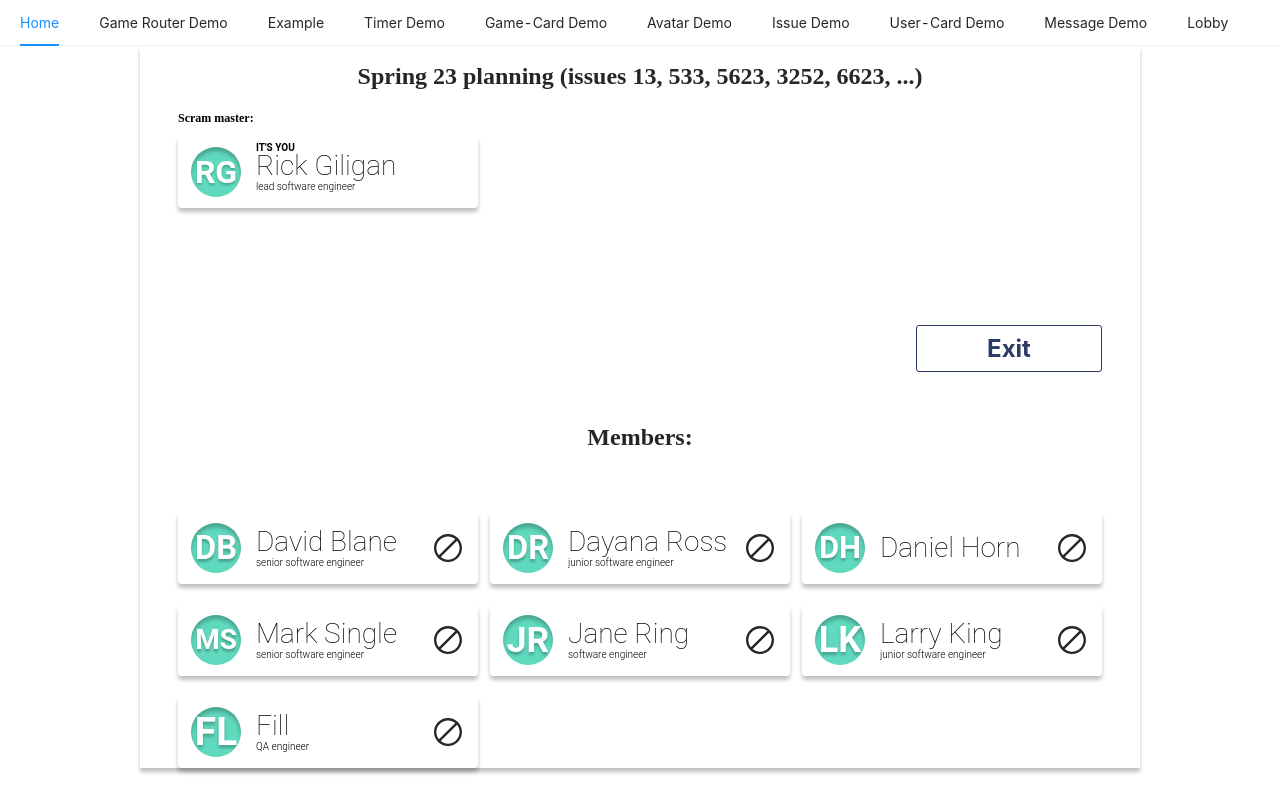
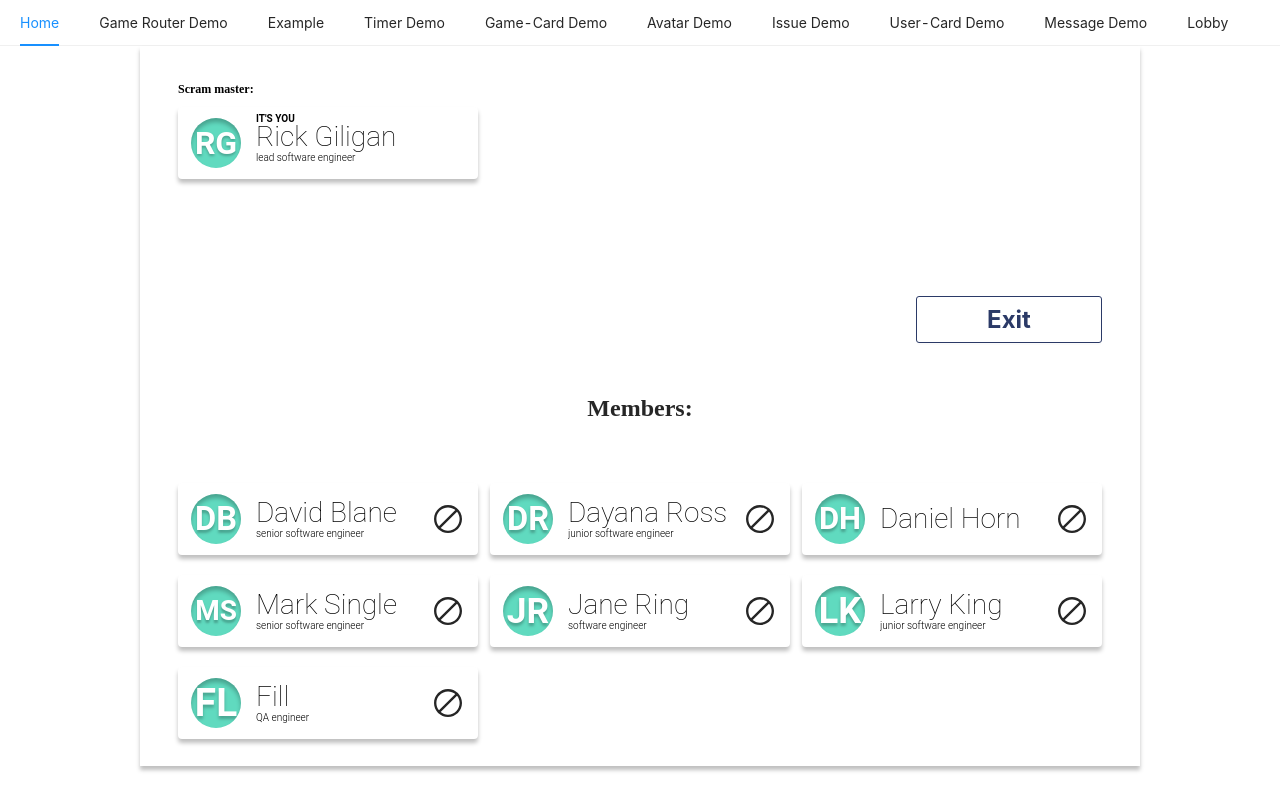
Before and after one commit to fronte-finem/RSS_React-2021Q3_Team-33_Pointing-Poker, a React (Vite) app: page /lobby in a window 1280 px wide. Built offline with nearby package versions, Linux system fonts and the light colour scheme.

Commit message:
refactor: add change title for multiplayer

```diff
--- a/client/src/components/pages/lobby/lobby-info/lobby-info.tsx
+++ b/client/src/components/pages/lobby/lobby-info/lobby-info.tsx
@@ -22,10 +22,10 @@ export const LobbyInfoSection: React.FC = () => {
     (user) => user.id === gameState.selfUserId
   );
   const isDealer = thisUser?.role === 'dealer';
-
-  const [lobbyTitle, setLobbyTitle] = useState(
-    'Spring 23 planning (issues 13, 533, 5623, 3252, 6623, ...)'
-  );
+  const lobbyTitle = gameState.title;
+  // const [lobbyTitle, setLobbyTitle] = useState(
+  //   'Spring 23 planning (issues 13, 533, 5623, 3252, 6623, ...)'
+  // );
 
   const [isEditModal, setIsEditModal] = useState(false);
 
@@ -50,8 +50,6 @@ export const LobbyInfoSection: React.FC = () => {
           {isDealer ? <EditTitleButton setEditModal={setIsEditModal} /> : ''}
           <LobbyEditTitleModal
             setEditModal={setIsEditModal}
-            lobbyTitle={lobbyTitle}
-            setLobbyTitle={setLobbyTitle}
             visible={isEditModal}
           />
         </StyleLobbyInfo>
--- a/client/src/components/pages/lobby/lobby-modal.tsx
+++ b/client/src/components/pages/lobby/lobby-modal.tsx
@@ -1,19 +1,19 @@
 import { Input } from '@client/components/shared/input/input';
 import { Modal } from '@client/components/shared/modal/modal';
+import { useGameService } from '@client/providers/game-service';
 import React, { ChangeEvent, useState } from 'react';
 
 interface LobbyEditTitleModalProps {
   setEditModal: (isShow: boolean) => void;
-  lobbyTitle: string;
-  setLobbyTitle: (title: string) => void;
   visible: boolean;
 }
 
 export const LobbyEditTitleModal: React.FC<LobbyEditTitleModalProps> = (
   props
 ) => {
-  const { setEditModal, lobbyTitle, setLobbyTitle, visible } = props;
-  const [titleValue, setTitleValue] = useState(lobbyTitle);
+  const { setEditModal, visible } = props;
+  const { gameState, gameSocketActions } = useGameService();
+  const [titleValue, setTitleValue] = useState(gameState.title);
 
   const handleTitleChange = (e: ChangeEvent<HTMLInputElement>) => {
     const { value } = e.target;
@@ -21,12 +21,12 @@ export const LobbyEditTitleModal: React.FC<LobbyEditTitleModalProps> = (
   };
 
   const takeTitleChanges = () => {
-    setLobbyTitle(titleValue);
+    gameSocketActions.changeGameTitle(titleValue);
     setEditModal(false);
   };
 
   const cancelTitleChanges = () => {
-    setTitleValue(lobbyTitle);
+    setTitleValue(gameState.title);
     setEditModal(false);
   };
 
```
